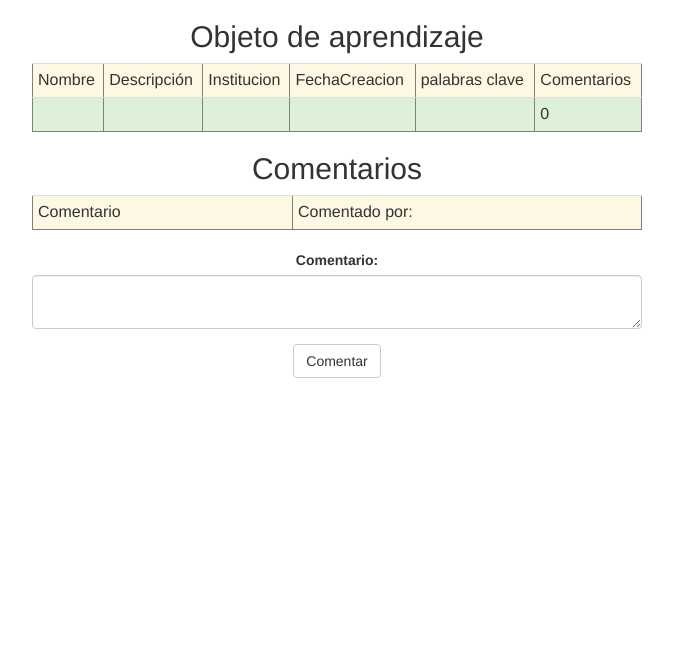
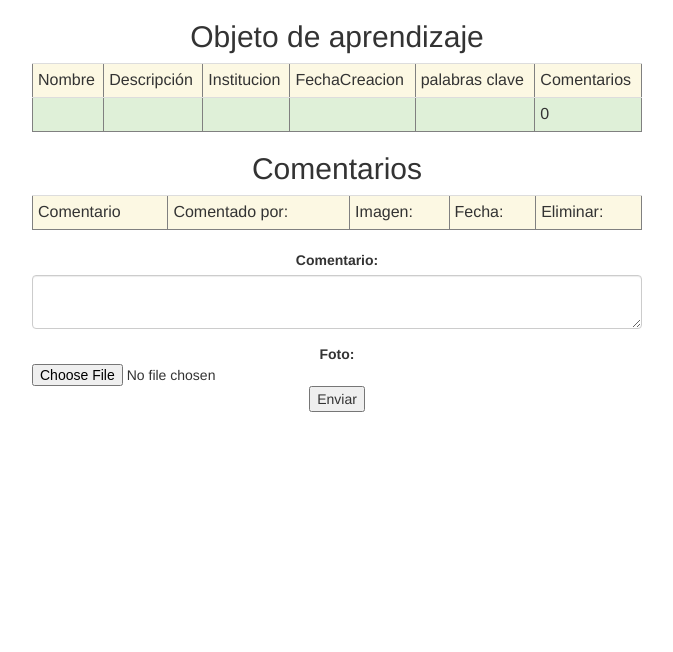
Before and after one commit to SammyDB/sgoaAL, a PHP site: page /newPackage/aplicacion/modulos_profesor/pro_comentarios.php in a window 1280 px wide. Shown: the part 72-724 px from the top of the page, without its empty margins (303-976 px from the left). Run offline with PHP 8.4, Linux system fonts and the light colour scheme; a user stored in the database is signed in; data that the repository does not hold is empty.

Commit message:
clase eliminar

```diff
--- a/aplicacion/modulos_profesor/pro_comentarios.php
+++ b/aplicacion/modulos_profesor/pro_comentarios.php
@@ -129,6 +129,9 @@ if (@!$_SESSION['usuario']) {
                     echo '<tr class="warning">';
                     echo '<td>Comentario</td>';
                     echo '<td>Comentado por:</td>';
+                    echo '<td>Imagen:</td>';
+                    echo '<td>Fecha:</td>';
+                    echo'<td>Eliminar:</td>';
                     echo '</tr>';
                     //inicio carga de comentarios
                     $statement = "select * from comentario where id_objeto_aprendizaje=?";
@@ -143,28 +146,42 @@ if (@!$_SESSION['usuario']) {
                         while ($comentario = $consulta->fetch()) {
                             echo '<tr class="success">';
                             echo '<td>' . $comentario['contenido'] . '</td>';
+
                             if (obtener_tipo_usuario_con_id($comentario['idusuario']) == 'ADM') {
                                 echo '<td>ADMINISTRADOR</td>';
                             } else {
                                 $profesor = obtener_profesor_como_arreglo(obtener_id_profesor_con_id_usuario($comentario['idusuario']));
                                 echo '<td>' . $profesor['nombres'] . ' ' . $profesor['apellidos'] . '</td>';
                             }
+                            echo '<td>' . $comentario['Imagen'] . '</td>';
+                            echo '<td>' . $comentario['Fecha'] . '</td>';
+                             echo "<td><span class='glyphicon glyphicon-remove'></a></td>";
 
-                            echo '</tr>';
+                             echo '</tr>';
                         }
                     }
                     echo '</table>';
                     ?>
-                    <form action="../modulos_profesor/pro_ejecutar_comentar.php" method="post" enctype="multipart/form-data" >
+
+                    <form action="../modulos_administrador/adm_ejecutar_comentar.php" method="post" enctype="multipart/form-data" >
                         <input class="form-control" style="display: none;" value='<?php echo $id_objeto_aprendizaje ?>' name ="id_objeto_aprendizaje"> </input>
 
                         <div class="form-group">
                             <label for="contenido">Comentario:</label>
                             <textarea type="tex" class="form-control" id="contenido"  name="contenido" required></textarea>
-                            </div>
+                        </div>
 
-                        <button id="registrar" type="submit" class="btn btn-default">Comentar</button></br>
-
+                                    <tr bgcolor="skyblue">
+            <td bgcolor="skyblue"><strong>Foto:</strong></td>  <td><input type="file" name="Foto" id="Foto"></td>
+            </tr>
+            <tr>
+            <td colspan="2" align="center" bgcolor="skyblue"><input type="submit" name="enviar" value="Enviar"></td>
+            </tr>
+            </center></table>
+                </div>
+            </div>
+                     <br><br>
+        </div></br></br></br>
                     </form>
                 </div>
             </div>
```
